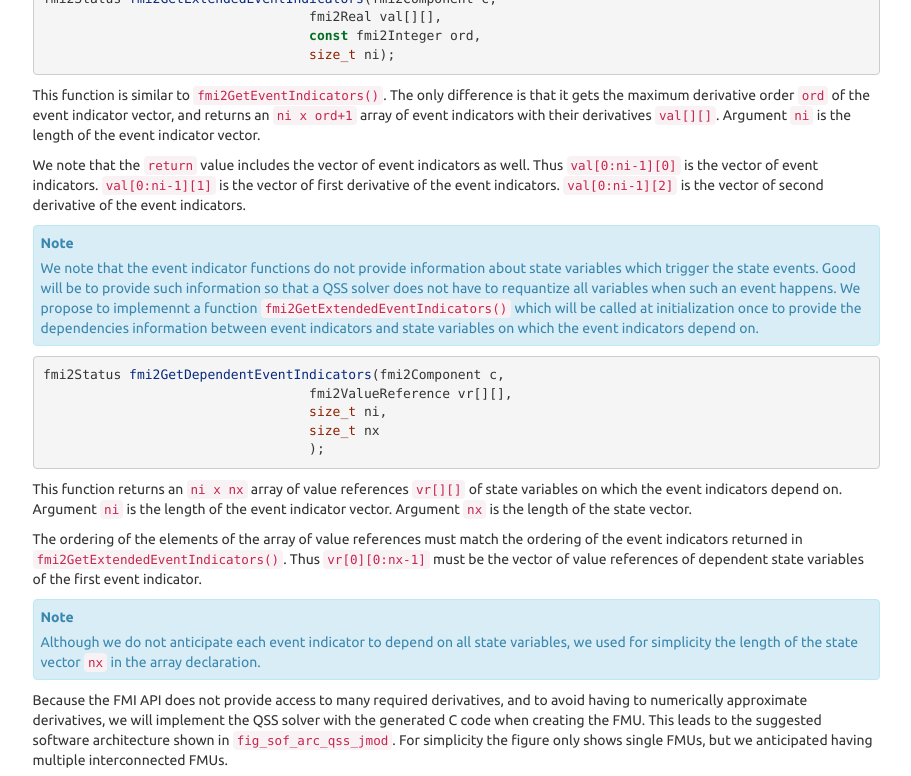
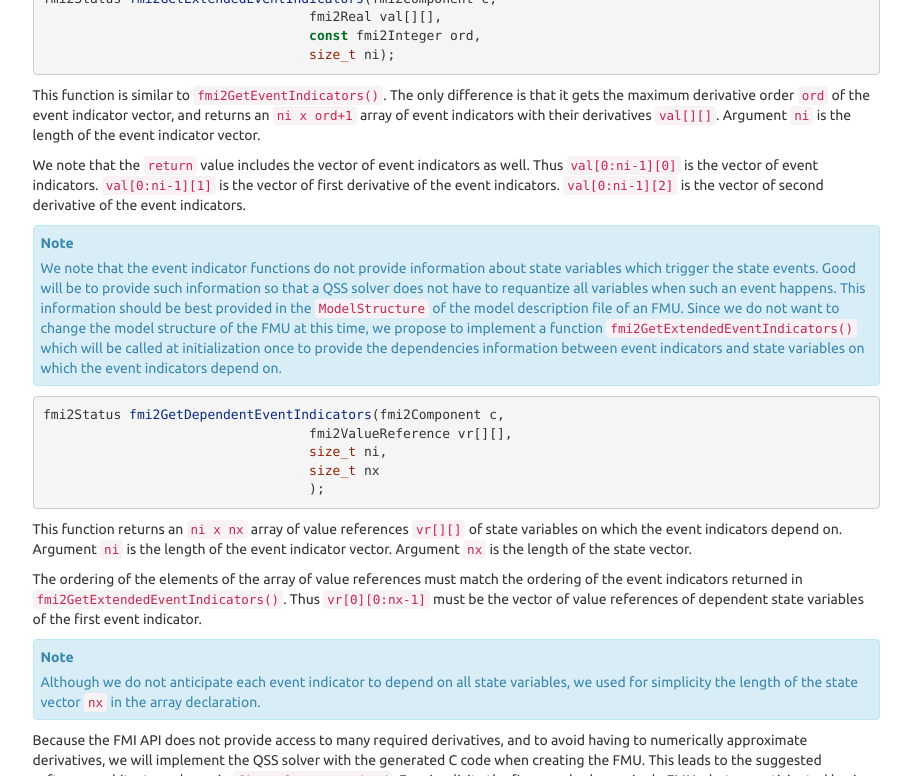
Before and after one commit to lbl-srg/soep, a Sphinx documentation site: the page built from doc-design/source/softwareArchitecture.rst, in a window 1280 px wide and 900 px high, scrolled down 2643 px, cut to the strip 0-776 px from the top of the window. Shown: the whole strip, without its empty margins (330-1241 px from the left). Built offline with Sphinx 7.4.7, drawn with Linux system fonts in a browser that asks for light colours.

Commit message:
Update api.

```diff
--- a/doc-design/source/softwareArchitecture.rst
+++ b/doc-design/source/softwareArchitecture.rst
@@ -414,8 +414,10 @@ Thus ``val[0:ni-1][0]`` is the vector of event indicators.
   We note that the event indicator functions do not provide information
   about state variables which trigger the state events. Good will be to
   provide such information so that a QSS solver does not have to
-  requantize all variables when such an event happens. We propose
-  to implemennt a function ``fmi2GetExtendedEventIndicators()``
+  requantize all variables when such an event happens. This information should be best
+  provided in the ``ModelStructure`` of the model description file of an FMU.
+  Since we do not want to change the model structure of the FMU at this time,
+  we propose to implement a function ``fmi2GetExtendedEventIndicators()``
   which will be called at initialization once to provide
   the dependencies information between event indicators and state variables on
   which the event indicators depend on.
```
